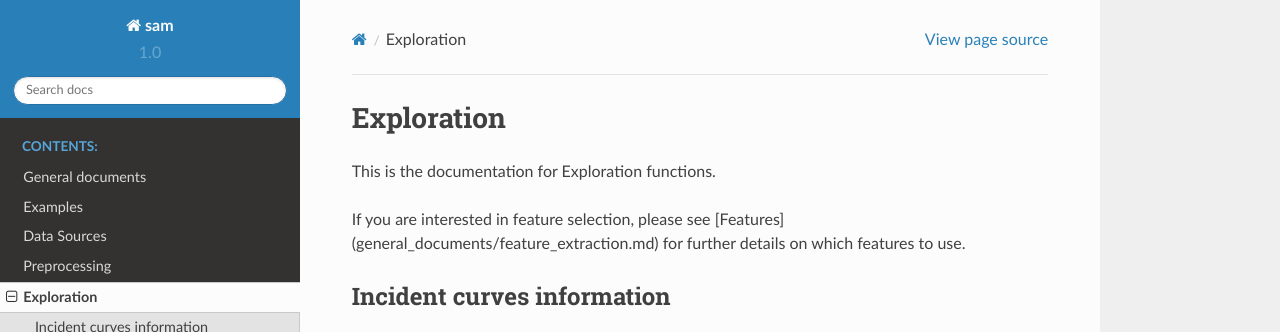
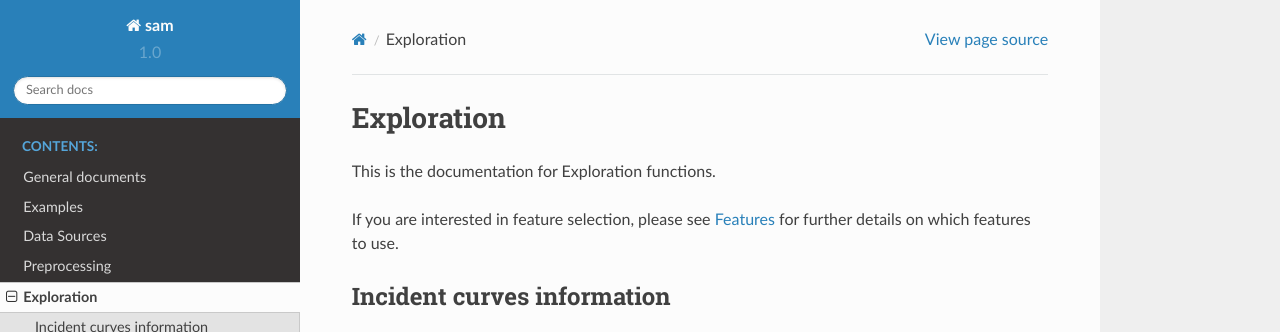
Before and after one commit to RoyalHaskoningDHV/sam, a Sphinx documentation site: the page built from docs/source/exploration.rst, in a window 1280 px wide and 1177 px high, cut to the strip 0-332 px from the top of the window. Built offline with Sphinx 7.4.7 and the Read the Docs theme 2.0.0, drawn with Linux system fonts in a browser that asks for light colours.

Commit message:
Fix typo in documentation
Summary: :S

Test Plan: sorry

Reviewers: Sebastiaan, rutger

Reviewed By: rutger

Differential Revision: https://dev.ynformed.nl/D778

```diff
--- a/docs/source/exploration.rst
+++ b/docs/source/exploration.rst
@@ -6,12 +6,12 @@ Exploration
 
 This is the documentation for Exploration functions.
 
-If you are interested in feature selection, please see [Features](general_documents/feature_extraction.md) for further details on which features to use.
+If you are interested in feature selection, please see `Features <general_documents/feature_extraction.md>`_ for further details on which features to use.
 
 Incident curves information
 --------------------------
-.. autofunction:: sam.exporation.incident_curves
-.. autofunction:: sam.exporation.incident_curves_information
+.. autofunction:: sam.exploration.incident_curves
+.. autofunction:: sam.exploration.incident_curves_information
 
 Retrieve correlation features
 -----------------------------
--- a/docs/source/feature_engineering.rst
+++ b/docs/source/feature_engineering.rst
@@ -4,7 +4,7 @@
 Feature Engineering
 ===================
 
-This is the documentation for feature engineering. Please see [Features](general_documents/feature_extraction.md) for further details on which features to use.
+This is the documentation for feature engineering. Please see `Features <general_documents/feature_extraction.md>`_ for further details on which features to use.
 
 Rolling Features
 ----------------
```
Also changed, not shown: 2 other files.
